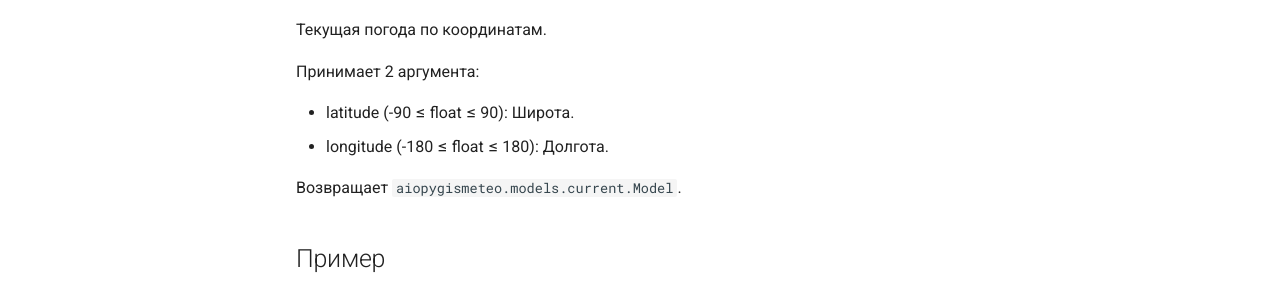
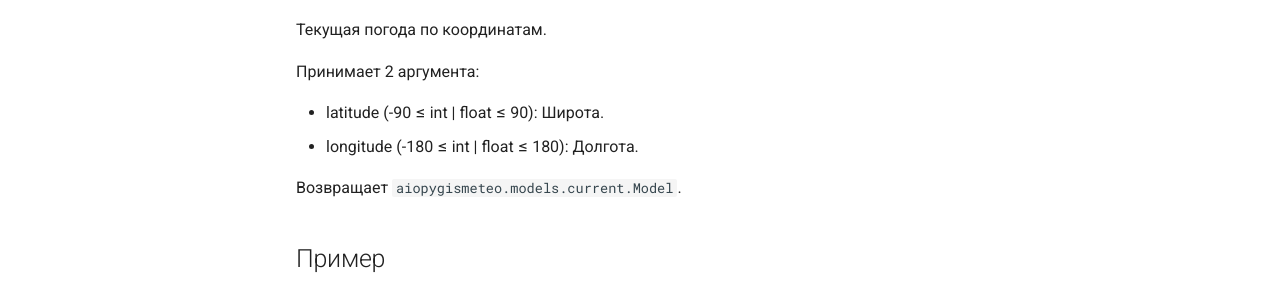
Before and after one commit to monosans/aiopygismeteo, an MkDocs documentation site: the page built from docs/current.md, in a window 1280 px wide and 1256 px high. Shown: the part 455-750 px from the top of the window. Built offline with MkDocs 1.6.1 and Material for MkDocs 9.7.7, drawn with Linux system fonts in a browser that asks for light colours; comment, search, counter and statistics services are not loaded.

Commit message:
docs: int | float for coordinates

```diff
--- a/docs/current.md
+++ b/docs/current.md
@@ -16,8 +16,8 @@
 
 Принимает 2 аргумента:
 
-- latitude (-90 ≤ float ≤ 90): Широта.
-- longitude (-180 ≤ float ≤ 180): Долгота.
+- latitude (-90 ≤ int | float ≤ 90): Широта.
+- longitude (-180 ≤ int | float ≤ 180): Долгота.
 
 Возвращает `aiopygismeteo.models.current.Model`.
 
```
Also changed, not shown: docs/search.md (+2 -2 lines), docs/step24.md (+2 -2 lines), docs/step3.md (+2 -2 lines), docs/step6.md (+2 -2 lines), 3 other files.
